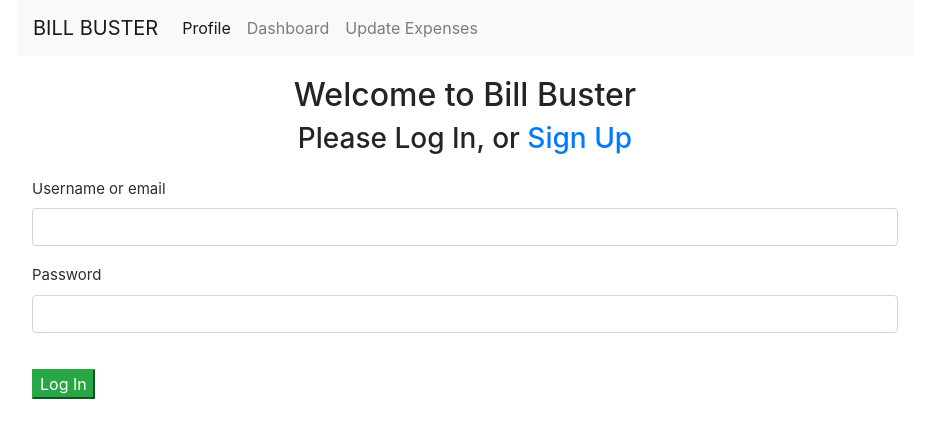
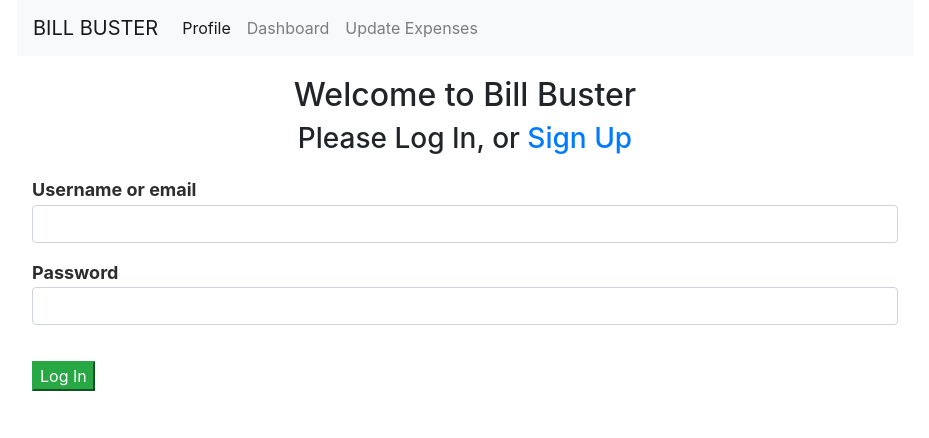
Before and after one commit to hkichen/BillsApp, a React (Create React App) app in the folder client/: page / in a window 1280 px wide. Shown: the top 438 px of the page, without its empty margins (175-1104 px from the left). Built offline with nearby package versions, Linux system fonts and the light colour scheme.

Commit message:
minor format change to signup form

```diff
--- a/client/src/pages/Signup/Signup.css
+++ b/client/src/pages/Signup/Signup.css
@@ -17,7 +17,7 @@
     border-color: #87a175;
     border-radius: 20px;
     border-style: solid;
-    padding: 20px 145px 20px 145px;
+    padding: 2% 15% 2% 15%;
 }
 
 label, input {
@@ -30,7 +30,12 @@ button {
 }
 label {
     color: #2D2D2D;
-    font-size: 15px;
+    font-size: 18px;
+    font-weight: bold;
+    margin-bottom: .1rem;
+}
+input {
+    margin-bottom: 10px;
 }
 
 form, input {
```
